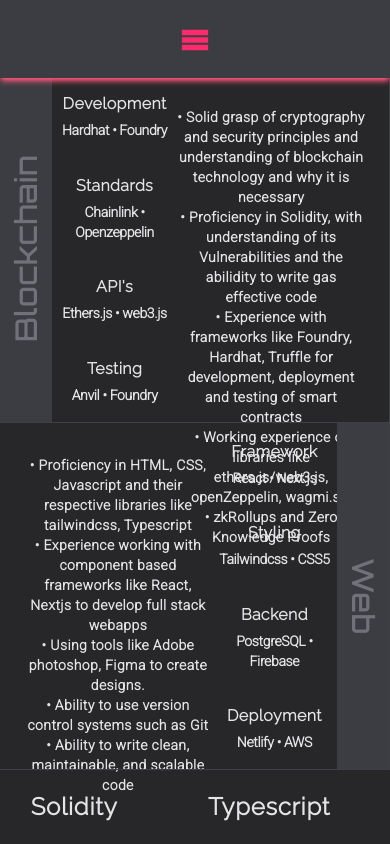
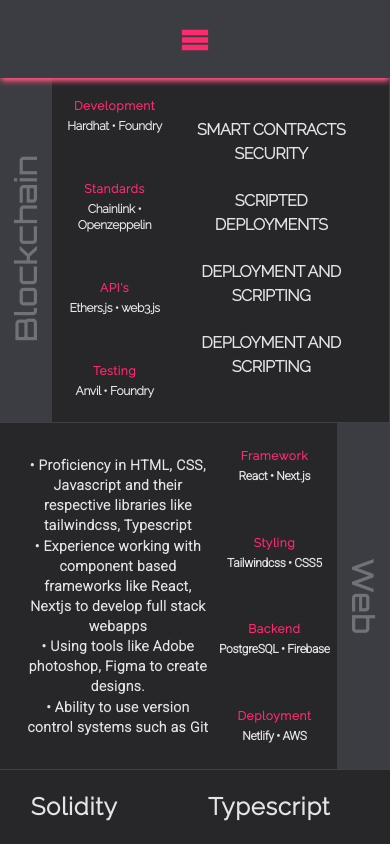
Before and after one commit to gopiinho/devProfile, a Next.js app: page /skills in a window 390 px wide. Shown: the top 844 px of the page. Built offline with nearby package versions, Linux system fonts and the light colour scheme; a web font is replaced by a local one.

Commit message:
Fix: Improved experience for mobile device on skills and projects pages

```diff
--- a/components/ProjectsItems.jsx
+++ b/components/ProjectsItems.jsx
@@ -17,18 +17,20 @@ const ProjectsItems = ({
           src={backgroundImg}
           alt="/"
         />
-        <div className="hidden lg:block md:block bg-black w-full ease-in border-2 border-[#ff2a6d] hover:border-[#ff2a6d] duration-200 rounded-md border-opacity-40 p-2 text-center font-robot h-auto">
+        <div className="hidden lg:block md:block bg-black w-full ease-in border-2 border-[#ff2a6d] hover:border-[#ff2a6d] duration-200 rounded-md border-opacity-40 p-2 text-center font-rale h-auto">
           <p>{description}</p>
         </div>
       </div>
-      <div className="hidden group-hover:block absolute top-[50%] left-[50%] translate-x-[-50%] translate-y-[-50%] font-cyber">
-        <h3 className="text-2xl tracking-wider text-center ">{title}</h3>
+      <div className="hidden group-hover:block absolute top-[50%] left-[50%] translate-x-[-50%] translate-y-[-50%] font-rale">
+        <h3 className="text-2xl sm:text-sm tracking-wider text-center ">
+          {title}
+        </h3>
 
-        <p className="pb-4 pt-2 text-center">{stack}</p>
+        <p className="pb-4 pt-2 sm:text-xs text-center">{stack}</p>
 
         <Link href={projectUrl} target="_blank" rel="noopener noreferrer">
-          <p className="neonH2 text-center py-2 mx-8 border-2 border-zinc-600 hover:border-[#ff2a6d] bg-zinc-800 text-[#ff2a6d] text-lg cursor-pointer transition duration-700 hover:shadow-neon-main rounded-md border-opacity-40">
-            Info
+          <p className="neonH2 text-center py-2 mx-8 border-2 font-cyber border-zinc-600 hover:border-[#ff2a6d] bg-zinc-800 text-[#ff2a6d] text-lg sm:text-xs cursor-pointer transition duration-700 hover:shadow-neon-main rounded-md border-opacity-40">
+            Visit
           </p>
         </Link>
       </div>
--- a/pages/projects.jsx
+++ b/pages/projects.jsx
@@ -16,7 +16,7 @@ const Projects = () => {
       animate={{ opacity: 1 }}
       exit={{ opacity: 0 }}
       transition={{ duration: 0.2 }}
-      className="max-w-[1240px] mx-auto p-8 h-full justify-center pt-28"
+      className="max-w-[1240px] sm:w-full mx-auto p-8 h-full justify-center pt-28"
     >
       <Image
         src={projectBG}
--- a/pages/skills.jsx
+++ b/pages/skills.jsx
@@ -21,50 +21,31 @@ const Skills = () => {
             <h2 className="writing-vertical font-cyber rotate-180 h-full text-zinc-500  text-3xl text-center transform duration-300 cursor-default bg-[#3c3d42] group-hover:text-[#ff577d] px-2">
               Blockchain
             </h2>
-            <div className="grid grid-cols-1 font-rale w-[40%] h-full justify-center text-center font-semibold  tracking-lighter ">
+            <div className="grid grid-cols-1 font-rale w-[40%] h-full justify-center text-center font-semibold  tracking-lighter sm:text-xs">
               <div className="flex flex-col gap-1 items-center justify-center hover:bg-zinc-800 hover:text-white transform duration-300">
-                <h3>Development</h3>
-                <p className="font-robot text-sm tracking-tight">
-                  Hardhat • Foundry
-                </p>
+                <h3 className="tracking-wider text-[#ff2a6d]">Development</h3>
+                <p className="sm:text-xs tracking-tight">Hardhat • Foundry</p>
               </div>
               <div className="flex flex-col gap-1 items-center justify-center hover:bg-zinc-800 hover:text-white transform duration-300">
-                <h3>Standards</h3>
-                <p className="font-robot text-sm tracking-tight">
+                <h3 className="tracking-wider text-[#ff2a6d]">Standards</h3>
+                <p className="sm:text-xs tracking-tight">
                   Chainlink • Openzeppelin
                 </p>
               </div>
               <div className="flex flex-col gap-1 items-center justify-center hover:bg-zinc-800 hover:text-white transform duration-300">
-                <h3>API's</h3>
-                <p className="font-robot text-sm tracking-tight">
-                  Ethers.js • web3.js
-                </p>
+                <h3 className="tracking-wider text-[#ff2a6d]">API's</h3>
+                <p className="sm:text-xs tracking-tight">Ethers.js • web3.js</p>
               </div>
               <div className="flex flex-col gap-1 items-center justify-center hover:bg-zinc-800 hover:text-white transform duration-300">
-                <h3>Testing</h3>
-                <p className="font-robot text-sm tracking-tight">
-                  Anvil • Foundry
-                </p>
+                <h3 className="tracking-wider text-[#ff2a6d]">Testing</h3>
+                <p className="sm:text-xs tracking-tight">Anvil • Foundry</p>
               </div>
             </div>
-            <div className="w-[60%] h-full grid grid-cols-1 py-8 font-bold text-sm text-center justify-center">
-              <p>
-                • Solid grasp of cryptography and security principles and
-                understanding of blockchain technology and why it is necessary
-              </p>
-              <p>
-                • Proficiency in Solidity, with understanding of its
-                Vulnerabilities and the abilidity to write gas effective code
-              </p>
-              <p>
-                • Experience with frameworks like Foundry, Hardhat, Truffle for
-                development, deployment and testing of smart contracts
-              </p>
-              <p>
-                • Working experience of libraries like ethers.js/web3.js,
-                openZeppelin, wagmi.sh,
-              </p>
-              <p>• zkRollups and Zero Knowledge Proofs</p>
+            <div className="w-[60%] font-rale h-full grid grid-cols-1 py-8 font-bold text-center uppercase items-center tracking-tight lg:text-4xl md:text-2xl sm:text-md justify-center">
+              <p>Smart Contracts Security</p>
+              <p>Scripted Deployments</p>
+              <p>Deployment and Scripting</p>
+              <p>Deployment and Scripting</p>
             </div>
           </div>
           <div
@@ -84,30 +65,29 @@ const Skills = () => {
                 • Using tools like Adobe photoshop, Figma to create designs.
               </p>
               <p>• Ability to use version control systems such as Git</p>
-              <p>• Ability to write clean, maintainable, and scalable code</p>
             </div>
-            <div className="grid grid-cols-1 font-rale w-[40%] h-full justify-center text-center font-semibold  tracking-lighter ">
+            <div className="grid grid-cols-1 font-rale w-[40%] h-full justify-center text-center font-semibold  tracking-lighter sm:text-xs">
               <div className="flex flex-col gap-1 items-center justify-center hover:bg-zinc-800  hover:text-white transform duration-300">
-                <h3>Framework</h3>
-                <p className="font-robot text-sm tracking-tight">
+                <h3 className="tracking-wider text-[#ff2a6d]">Framework</h3>
+                <p className="font-robot sm:text-xs tracking-tight">
                   React • Next.js
                 </p>
               </div>
               <div className="flex flex-col gap-1 items-center justify-center hover:bg-zinc-800 hover:text-white transform duration-300">
-                <h3>Styling</h3>
-                <p className="font-robot text-sm tracking-tight">
+                <h3 className="tracking-wider text-[#ff2a6d]">Styling</h3>
+                <p className="font-robot sm:text-xs tracking-tight">
                   Tailwindcss • CSS5
                 </p>
               </div>
               <div className="flex flex-col gap-1 items-center justify-center hover:bg-zinc-800 hover:text-white transform duration-300">
-                <h3>Backend</h3>
-                <p className="font-robot text-sm tracking-tight">
+                <h3 className="tracking-wider text-[#ff2a6d]">Backend</h3>
+                <p className="font-robot sm:text-xs tracking-tight">
                   PostgreSQL • Firebase
                 </p>
               </div>
               <div className="flex flex-col gap-1 items-center justify-center hover:bg-zinc-800 hover:text-white transform duration-300">
-                <h3>Deployment</h3>
-                <p className="font-robot text-sm tracking-tight">
+                <h3 className="tracking-wider text-[#ff2a6d]">Deployment</h3>
+                <p className="font-robot sm:text-xs tracking-tight">
                   Netlify • AWS
                 </p>
               </div>
--- a/tailwind.config.js
+++ b/tailwind.config.js
@@ -7,7 +7,7 @@ module.exports = {
   theme: {
     extend: {
       screens: {
-        sm: "360px",
+        sm: "390px",
         // => @media (min-width: 360px) { ... }
 
         sm2: "550px",
```
